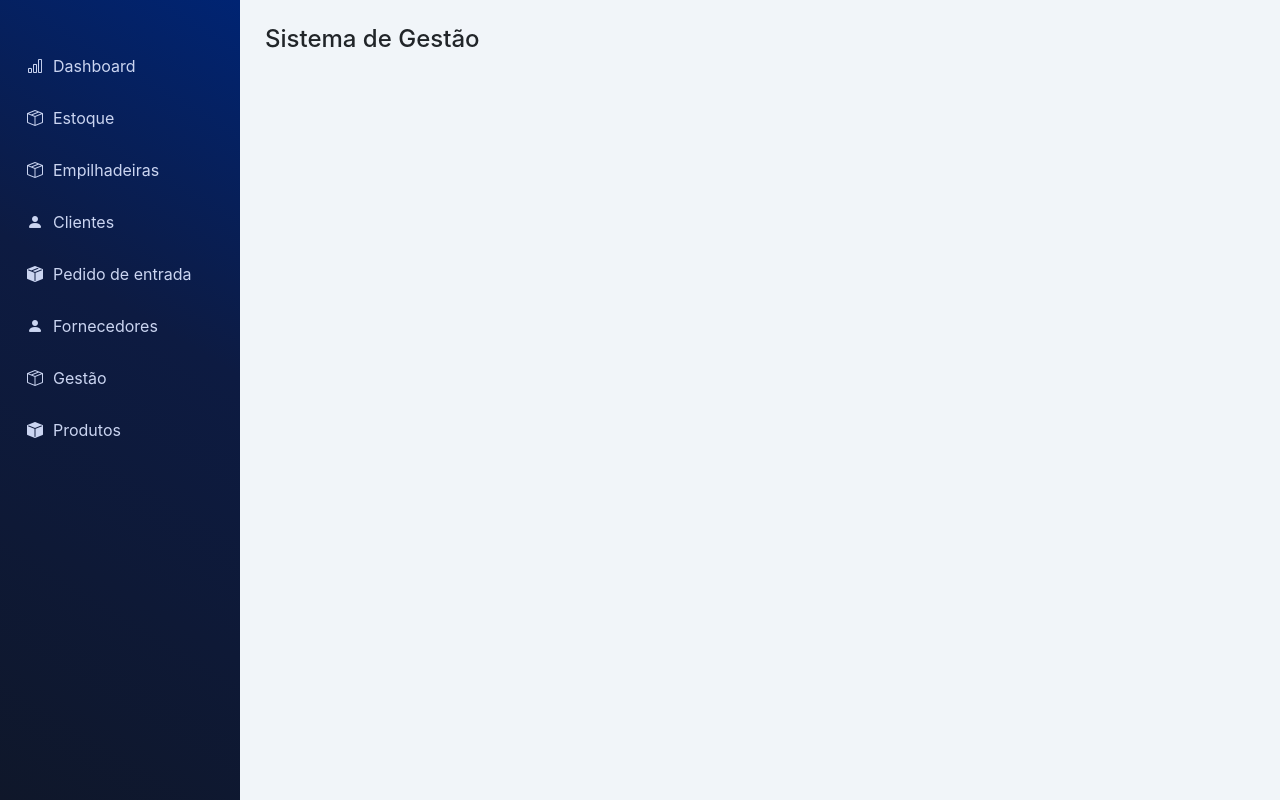
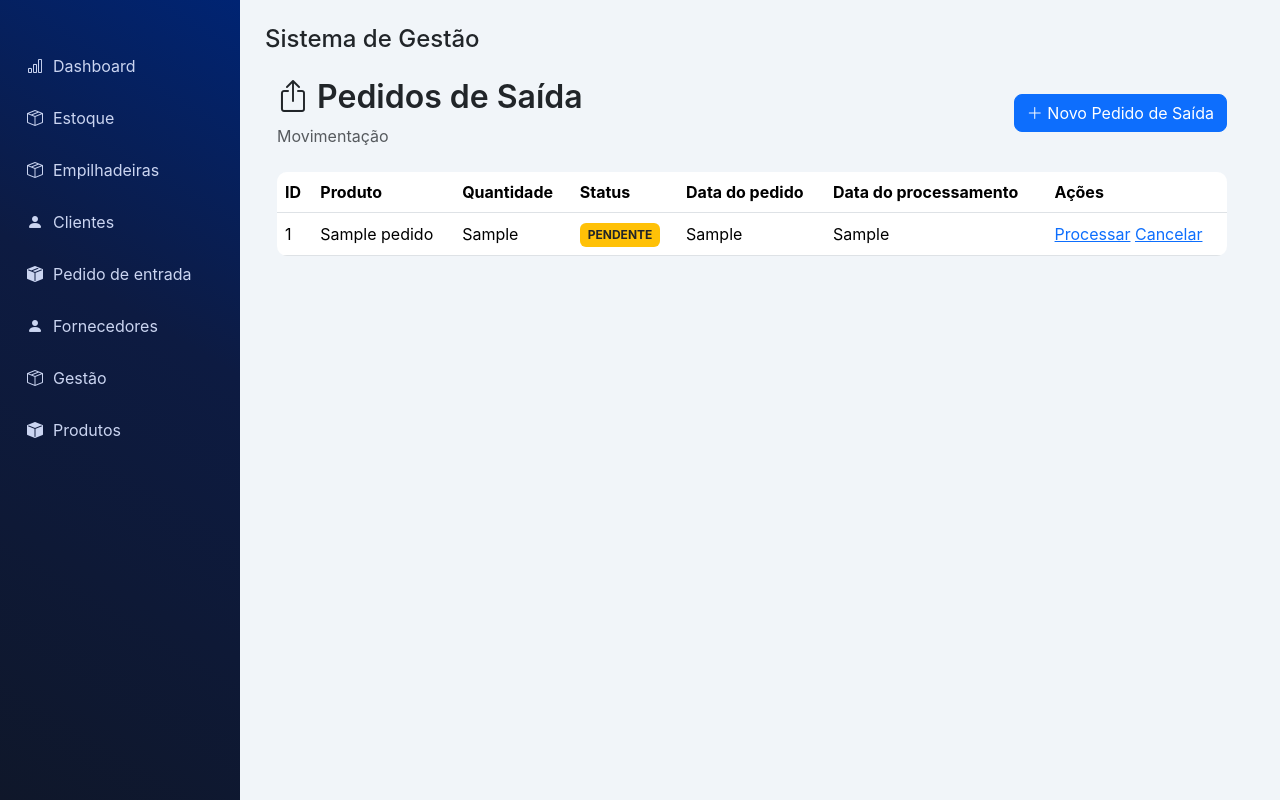
Before and after one commit to voituregestaodeestoque/projeto_voiture, a Flask app: template templates/pedidosaida.html in a window 1280 px wide. Run offline with Flask 3, Linux system fonts and the light colour scheme; the template is opened without the code that fills it: most values are stand-ins (such as "Sample title", 1, 10 or a date in 2020).

Commit message:
Update pedidosaida.html

```diff
--- a/templates/pedidosaida.html
+++ b/templates/pedidosaida.html
@@ -1,73 +1,59 @@
 {% extends 'base.html' %}
 
 {% block conteudo %}
-<!--
-<div class="mb-4">
-    <h2 class="titulo-pagina">Cadastro Pedido Saída</h2>
-</div>
+<div class="container-fluid">
+    <div class="d-flex justify-content-between align-items-center mb-4">
+        <div>
+            <h2 class="titulo-pagina">
+                <i class="bi bi-box-arrow-up"></i> Pedidos de Saída
+            </h2>
+            <p class="text-muted mb-0">Movimentação</p>
+        </div>
 
-<div class="container-fluid pedidosaida-container d-flex justify-content-between">
-
-    <div class="pedidosaida-card text-dark">
-
-        <form class="mb-3" action="{{ url_for('salvar_pedidosaida') }}" method="POST">
-            <div class="row">
-                <div class="d-flex justify-content-between col-md-12 mb-3">
-                    <div class="input-group">
-                        <span class="input-group-text bg-dark border-secondary">
-                            <i class="bi bi-box text-white"></i>
-                        </span>
-                        <input type="text" name="pedidosaida_produto" id="pedidosaida_produto" class="form-control"
-                            placeholder="Digite o nome do produto" required>
-
-                    </div>
-                </div>
-
-                <div class="d-flex justify-content-between col-md-6 mb-3">
-                    <div class="input-group">
-                        <span class="input-group-text bg-dark border-secondary">
-                            <i class="bi bi-basket2-fill text-white"></i>
-                        </span>
-                        <input type="int" name="pedidosaida_quantidade" id="pedidosaida_quantidade"
-                            class="form-control" placeholder="Digite a quantidade" required>
-
-                    </div>
-                </div>
-
-                <div class="d-flex justify-content-between col-md-6 mb-3">
-                    <div class="input-group col-md-6">
-                        <span class="input-group-text bg-dark border-secondary">
-                            <i class="bi bi-person-fill text-white"></i>
-                        </span>
-                        <input type="text" name="pedidosaida_cliente" id="pedidosaida_cliente"
-                            class="form-control" placeholder="Cliente" required>
-
-                    </div>
-                </div>
-                <div class="col-md-12 d-flex mb-3 justify-content-end">
-                    <button type="submit" class="btn btn-primary produto-btn">Cadastrar</button>
-                </div>
-
-            </div>
-
+        <a href="{{ url_for('nova_saida') }}" class="btn btn-primary">
+            <i class="bi bi-plus-lg"></i> Novo Pedido de Saída
+        </a>
     </div>
 
+    <div class="table-responsive">
+        <table id="tabela-movimentacao" class="table table-hover align-middle">
+            <thead>
+                <tr>
+                    <th>ID</th>
+                    <th>Produto</th>
+                    <th>Quantidade</th>
+                    <th>Status</th>
+                    <th>Data do pedido</th>
+                    <th>Data do processamento</th>
+                    <th>Ações</th>
+                </tr>
+            </thead>
+            <tbody>
+                {% for pedido in pedidos %}
+                <tr>
+                    <td>{{ pedido.detalhe_saida_id }}</td>
+                    <td>{{ pedido.produto_nome if pedido.produto_nome else 'Não informado' }}</td>
+                    <td>{{ pedido.detalhe_saida_quantidade if pedido.detalhe_saida_quantidade else 0 }}</td>
+                    <td>
+                        <span class="badge {% if pedido.status_pedido_saida == 'FINALIZADO' %}bg-success{% else %}bg-warning text-dark{% endif %}">
+                            {{ pedido.status_pedido_saida }}
+                        </span>
+                    </td>
+                    <td>{{ pedido.data_pedido_saida }}</td>
+                    <td>{{ pedido.data_processamento or '-' }}</td>
+                    <td class="acoes">
+                        {% if pedido.status_pedido_saida == 'PENDENTE' %}
+                        <a href="{{ url_for('processar_pedido', pedido_entrada_id=pedido.id) }}">Processar</a>
+                        <a href="{{ url_for('cancelar_pedido', pedido_entrada_id=pedido.id) }}">Cancelar</a>
+                        {% else %}
 
-    <div class="info-card text-dark">
-        <table>
-            <tr>
-                <th>Produto</th>
-                <th>Quantidade</th>
-                <th>Cliente</th>
-            </tr>
-            <tr>
-                <td>Roda</td>
-                <td>12</td>
-                <td>Julia</td>
-            </tr>
+                            <span class="text-muted">-</span>
+                        {% endif %}
+                    </td>
+                </tr>
+                {% endfor %}
+            </tbody>
         </table>
     </div>
-
 </div>
--->
 {% endblock %}
```
